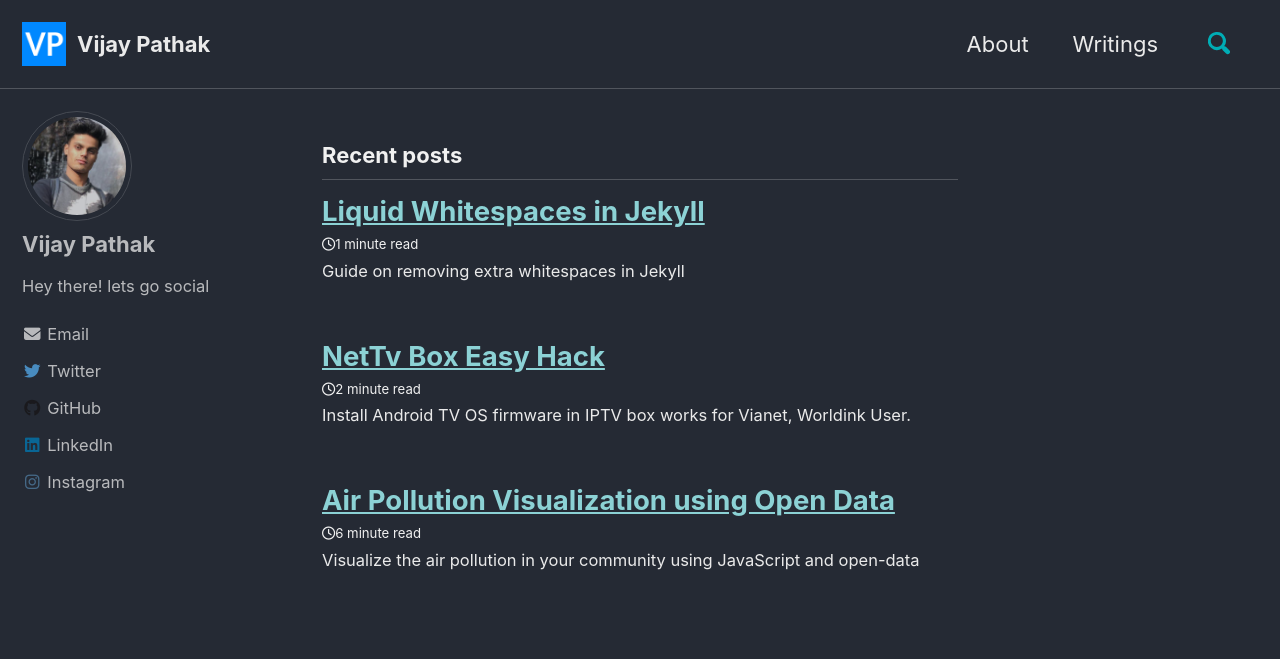
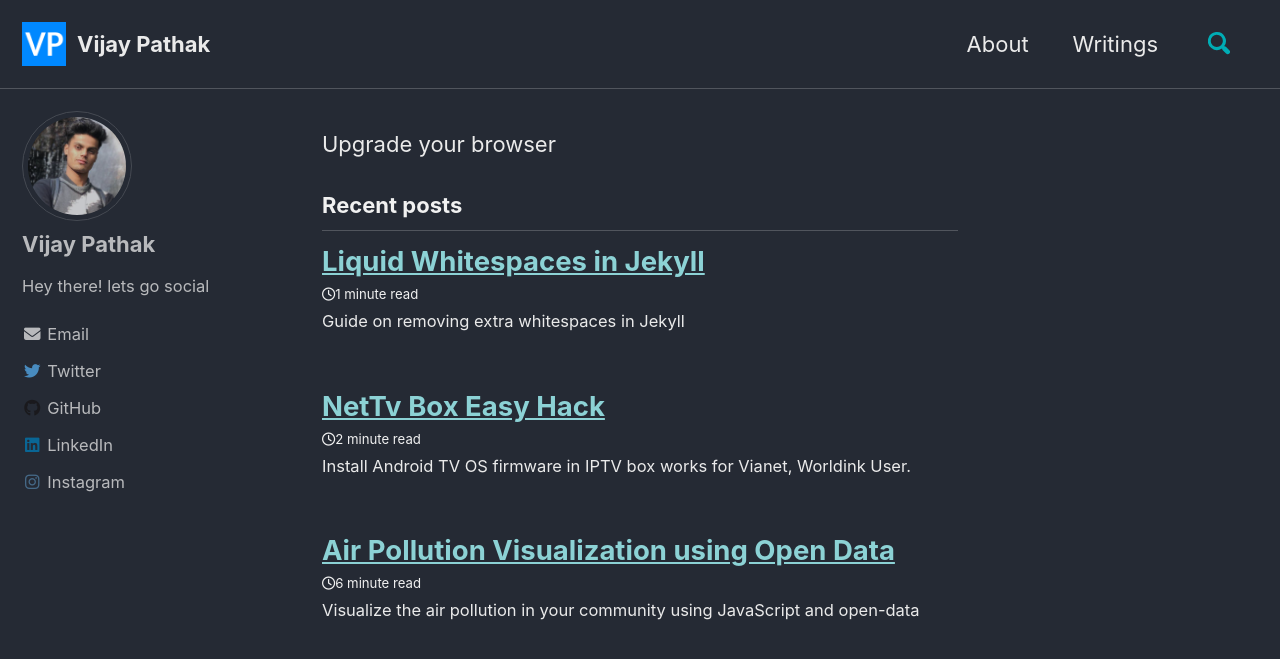
Before and after one commit to hbvj99/hbvj99.github.io, a Jekyll site: the page built from index.html, in a window 1280 px wide and 900 px high. Shown: the top 659 px of the window. Built offline with Jekyll 4.4.1, drawn with Linux system fonts in a browser that asks for light colours; cached includes are drawn as plain includes; nearby versions of some CDN libraries; the list of posts is cut into pages by our own code.

Commit message:
Update index.html

```diff
--- a/index.html
+++ b/index.html
@@ -2,3 +2,5 @@
 layout: home
 author_profile: true
 ---
+
+<![if lte IE 7]>Upgrade your browser<![endif]>
```
